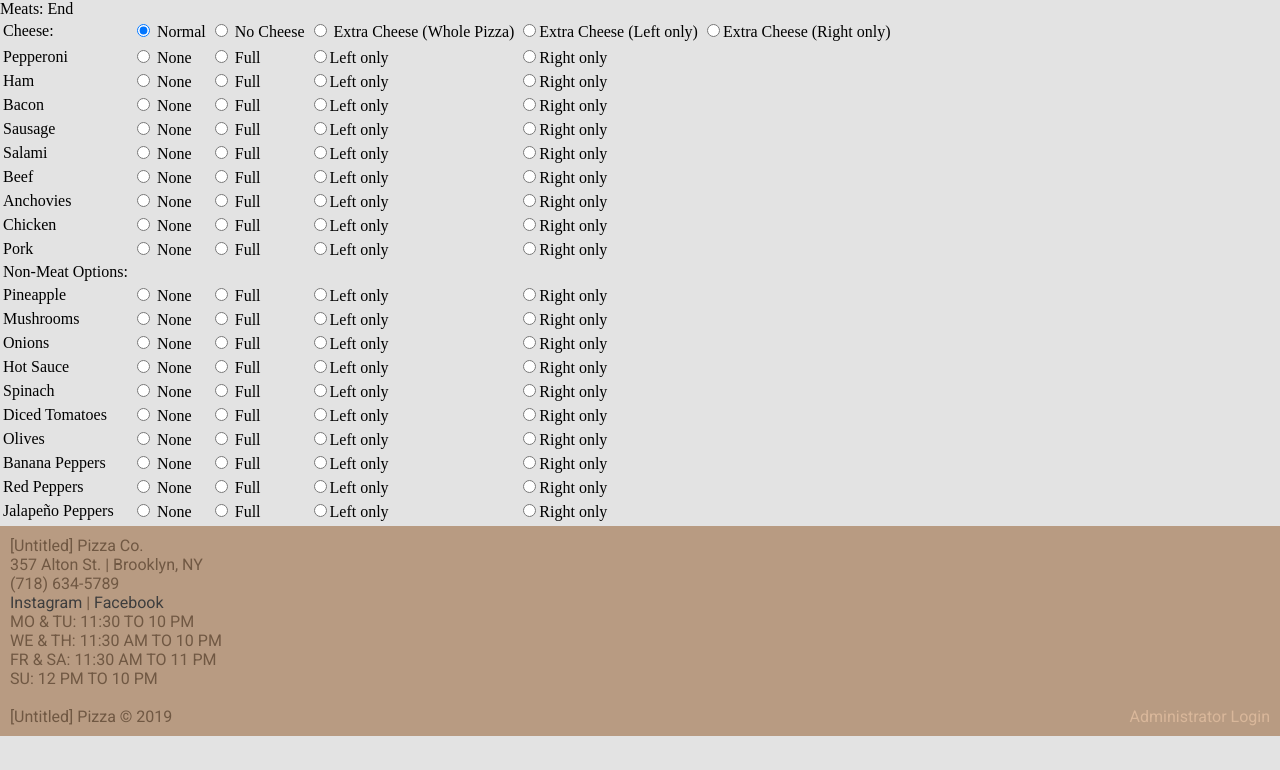
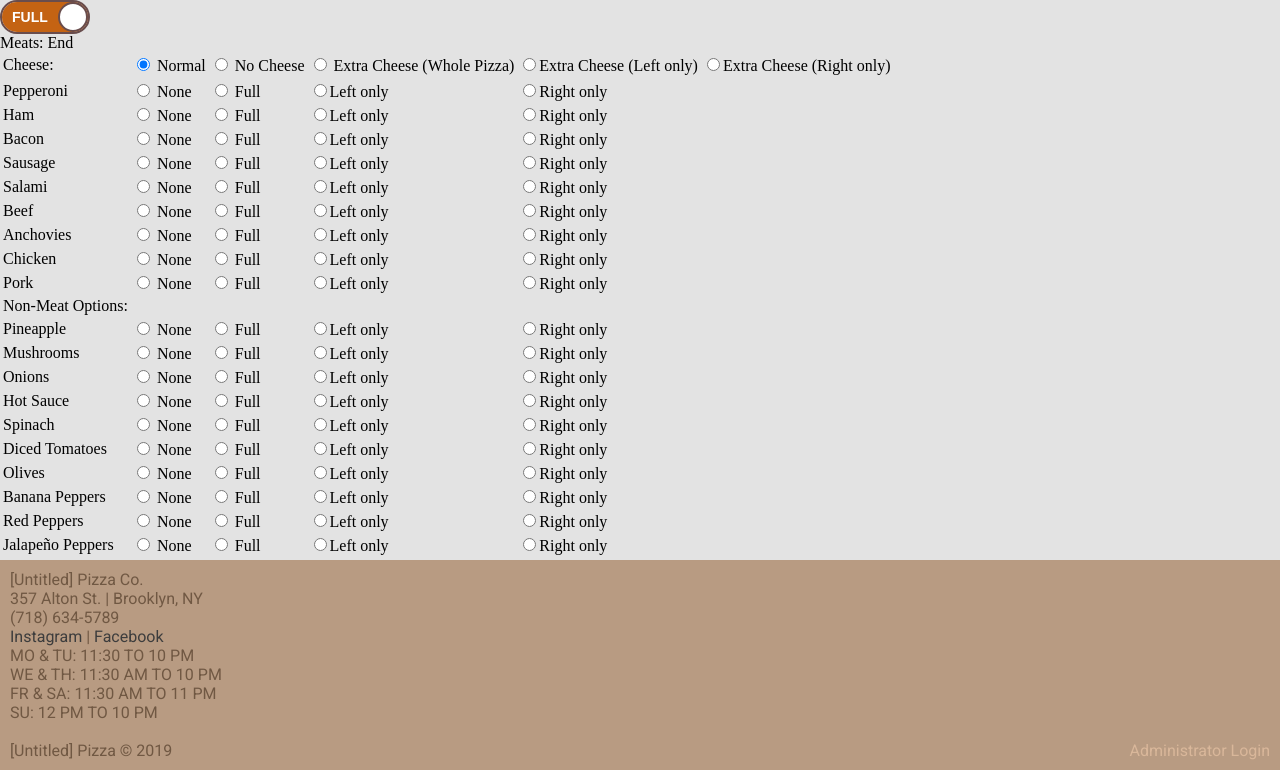
Before and after one commit to JJH132/ISP-TermProject, a PHP site: page /order.php in a window 1280 px wide. Shown: the part 102-872 px from the top of the page. Before the commit the page ends 838 px from the top, so only its background shows below. Run offline with PHP 8.4, Linux system fonts and the light colour scheme.

Commit message:
Add switch for half/full pizza

```diff
--- a/order.php
+++ b/order.php
@@ -1,12 +1,68 @@
 <!DOCTYPE html>
 <html lang="en">
     <head>
+        <style>
+        .onoffswitch {
+            position: relative; width: 90px;
+            -webkit-user-select:none; -moz-user-select:none; -ms-user-select: none;
+        }
+        .onoffswitch-checkbox {
+            display: none;
+        }
+        .onoffswitch-label {
+            display: block; overflow: hidden; cursor: pointer;
+            border: 2px solid #694D4D; border-radius: 20px;
+        }
+        .onoffswitch-inner {
+            display: block; width: 200%; margin-left: -100%;
+            transition: margin 0.3s ease-in 0s;
+        }
+        .onoffswitch-inner:before, .onoffswitch-inner:after {
+            display: block; float: left; width: 50%; height: 30px; padding: 0; line-height: 30px;
+            font-size: 14px; color: white; font-family: Trebuchet, Arial, sans-serif; font-weight: bold;
+            box-sizing: border-box;
+        }
+        .onoffswitch-inner:before {
+            content: "FULL";
+            padding-left: 10px;
+            background-color: #C46313; color: #FFFFFF;
+        }
+        .onoffswitch-inner:after {
+            content: "HALF";
+            padding-right: 10px;
+            background-color: #EEEEEE; color: #786F6F;
+            text-align: right;
+        }
+        .onoffswitch-switch {
+            display: block; width: 26px; margin: 2px;
+            background: #FFFFFF;
+            position: absolute; top: 0; bottom: 0;
+            right: 56px;
+            border: 2px solid #694D4D; border-radius: 20px;
+            transition: all 0.3s ease-in 0s;
+        }
+        .onoffswitch-checkbox:checked + .onoffswitch-label .onoffswitch-inner {
+            margin-left: 0;
+        }
+        .onoffswitch-checkbox:checked + .onoffswitch-label .onoffswitch-switch {
+            right: 0px;
+        }
+        </style>
         <title>[Untitled] Piza | Order</title>
         <meta name="description" content="">
         <?php include 'htmlHead.php';?>
     </head>
     <body>
         <?php include 'nav.php';?>
+
+        <div class="onoffswitch">
+            <input type="checkbox" name="onoffswitch" class="onoffswitch-checkbox" id="myonoffswitch" checked>
+            <label class="onoffswitch-label" for="myonoffswitch">
+                <span class="onoffswitch-inner"></span>
+                <span class="onoffswitch-switch"></span>
+            </label>
+        </div>
+
         <form>
         <table>
             <tr>
@@ -222,13 +278,6 @@
                 End
             </tr>
 
-
-
-
-
-
-
-
         </table>
 
         <?php include 'footer.php' ?>
```
